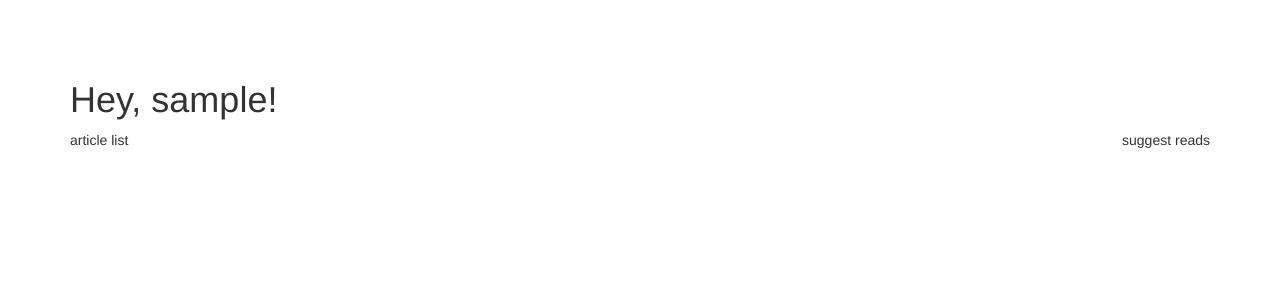
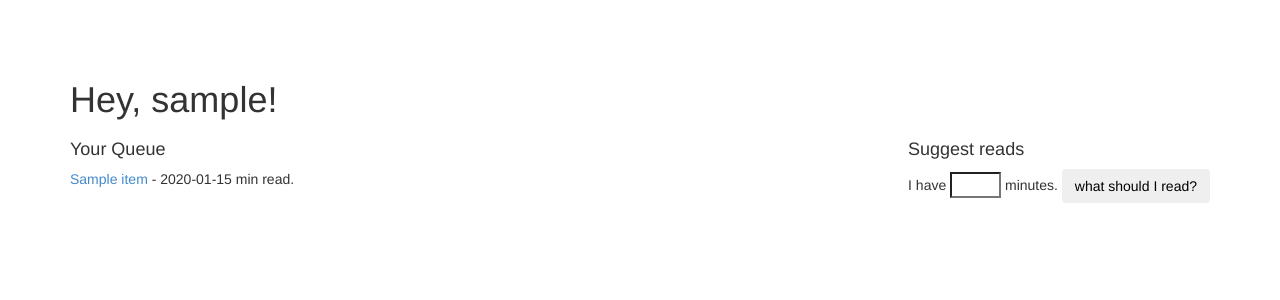
Before and after one commit to tomzaragoza/pocket-suggest, a Flask app: template templates/dashboard.html in a window 1280 px wide. Shown: the top 300 px of the page. Run offline with Flask 2, Linux system fonts and the light colour scheme; the template is opened without the code that fills it: most values are stand-ins (such as "Sample title", 1, 10 or a date in 2020); some libraries are stand-ins or nearby versions.

Commit message:
dashboard

```diff
--- a/app.py
+++ b/app.py
@@ -4,15 +4,6 @@ from pymongo import MongoClient
 import json
 import pocket
 import requests
-
-# consumer_key = '23288-42e6b34a0926a23e7bb4ba98'
-# access_token = ''
-
-# params = {'consumer_key': consumer_key, 'redirect_uri': 'localhost:5000/authsuccess'}
-# r = requests.post('https://getpocket.com/v3/oauth/request')
-# code = str(r['code'])
-
-#  = pocket.Pocket(consumer_key, access_token)
 
 app = Flask(__name__)
 
@@ -49,9 +40,21 @@ def dashboard():
 
 	access_token = pocket.Pocket.get_access_token(consumer_key=consumer_key, code=request_token)
 	pocket_instance = pocket.Pocket(consumer_key, access_token)
-	g = pocket_instance.get()
-	pretty(g)
-	return render_template('dashboard.html', username="tom") #"Success " + request_token
+
+	queue = []
+
+	readlist = pocket_instance.get()[0]['list']
+
+	for l in readlist.iterkeys():
+		link_item = readlist[l]
+		title = link_item['resolved_title']
+		readtime = round(int(link_item['word_count'])/ 200.0)
+		resolved_id = link_item['resolved_id']
+		url = 'https://getpocket.com/a/read/{0}'.format(resolved_id) #link_item['resolved_url']
+		queue.append({'title': title, 'readtime': readtime, 'url': url})
+
+	print queue
+	return render_template('dashboard.html', username="tom", queue=queue) #"Success " + request_token
 
 
 if __name__ == '__main__':
--- a/templates/dashboard.html
+++ b/templates/dashboard.html
@@ -6,11 +6,15 @@
 <h1>Hey, {{username}}!</h1>
 
 <div id="article-list" class="pull-left">
-	<p> article list </p>
+	<h4> Your Queue </h4>
+	{% for item in queue %}
+		<p><a href="{{item['url']}}" target="_blank">{{item['title']}}</a> - {{item['readtime']}} min read.</p>
+	{% endfor %}
 </div>
 
 <div id="suggest-reads" class="pull-right">
-	<p> suggest reads </p>
+	<h4> Suggest reads </h4>
+	<p> I have <input maxlength="3" size="3"></input> minutes. <button class='btn btn-'>what should I read?</button></p>
 </div>
 
 {% endblock %}
```
